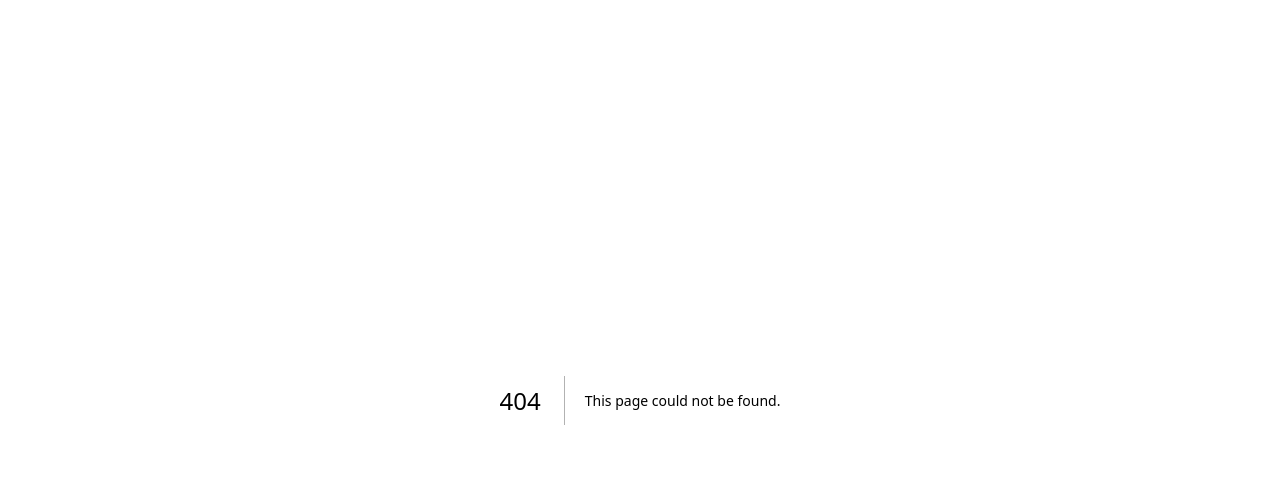
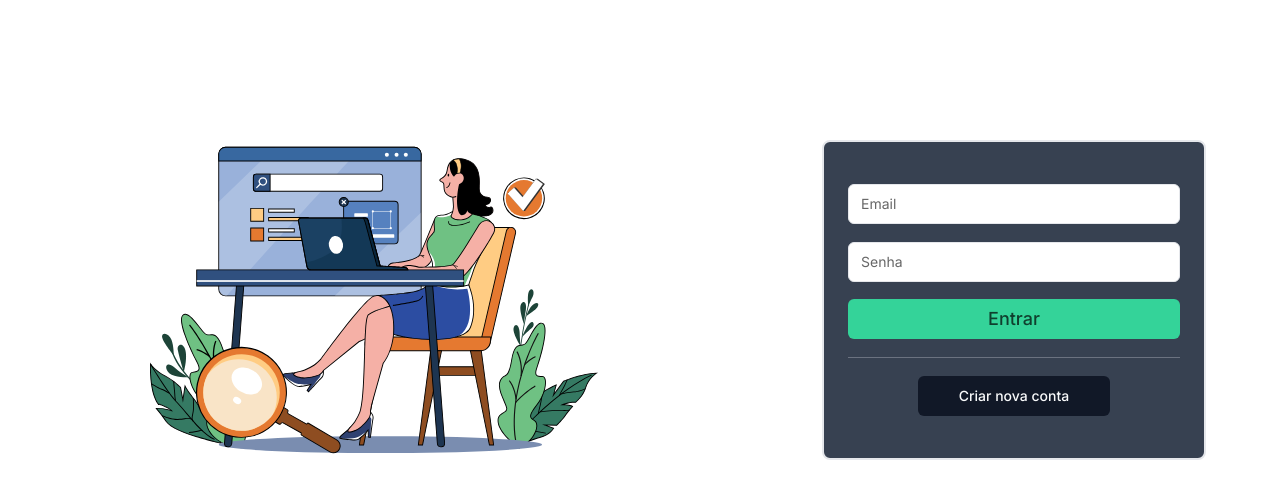
Before and after one commit to d-vieira/teste-react, a Next.js app: page /login in a window 1280 px wide. Before the commit this address had no page. Shown: the top 498 px of the page. Built offline with nearby package versions, Linux system fonts and the light colour scheme.

Commit message:
feat: moves the login page the login route instead of the home route

```diff
--- /dev/null
+++ b/src/app/login/page.tsx
@@ -0,0 +1,27 @@
+"use client";
+
+import LoginForm from "@/components/LoginForm";
+import LoginIllustration from "@/components/assets/LoginIllustration";
+import { Button } from "@/components/ui/button";
+import { useRouter } from "next/navigation";
+
+export default function Home() {
+  const router = useRouter();
+
+  return (
+    <div className="flex items-center">
+      <LoginIllustration />
+
+      <div className="border-2 rounded-lg w-96 h-80 p-6 mx-auto flex flex-col justify-evenly bg-gray-700">
+        <LoginForm />
+        <hr className="border-gray-500" />
+        <Button
+          onClick={() => router.push("/signup")}
+          className="w-48 self-center"
+        >
+          Criar nova conta
+        </Button>
+      </div>
+    </div>
+  );
+}
--- a/src/app/page.tsx
+++ b/src/app/page.tsx
@@ -1,17 +1,3 @@
-import LoginForm from "@/components/LoginForm";
-import LoginIllustration from "@/components/assets/LoginIllustration";
-import { Button } from "@/components/ui/button";
-
 export default function Home() {
-  return (
-    <div className="flex items-center">
-      <LoginIllustration />
-
-      <div className="border-2 rounded-lg w-96 h-80 p-6 mx-auto flex flex-col justify-evenly bg-gray-700">
-        <LoginForm />
-        <hr className="border-gray-500" />
-        <Button className="w-48 self-center">Criar nova conta</Button>
-      </div>
-    </div>
-  );
+  return <h1>theres nothing here... yet</h1>;
 }
```
